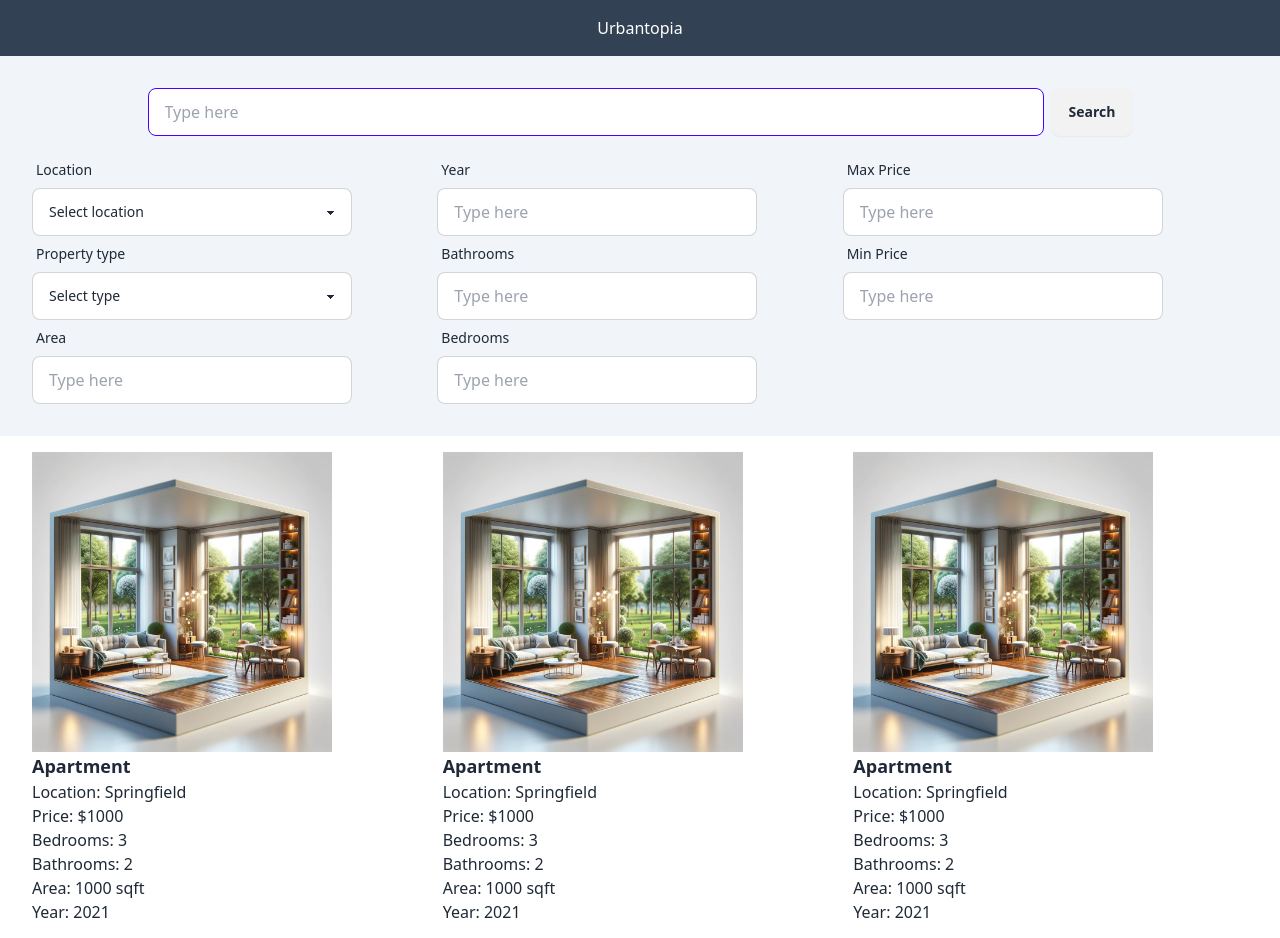
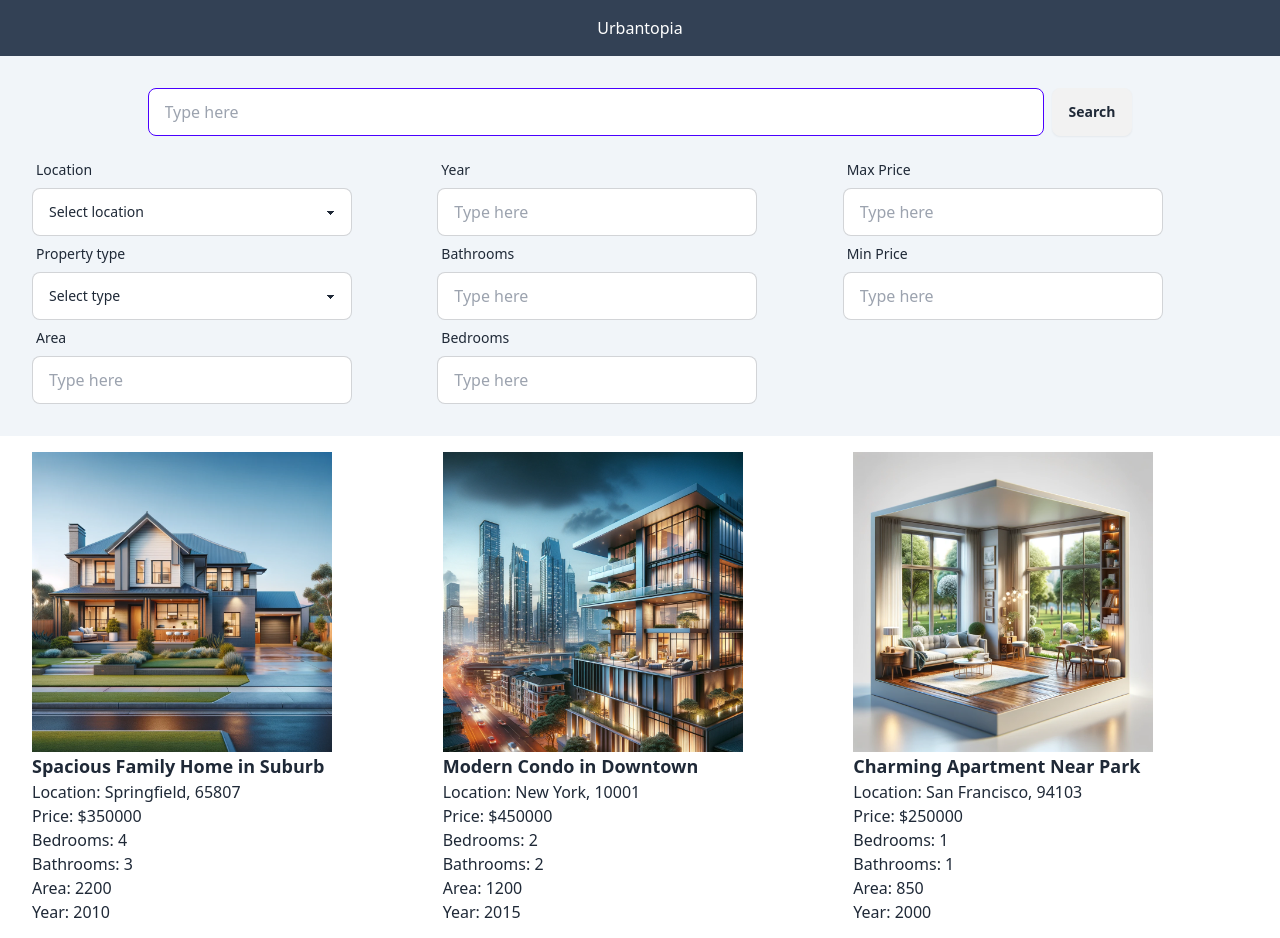
Before and after one commit to wendykr/urbantopia-app, a Next.js app: page /listings in a window 1280 px wide. Shown: the top 938 px of the page. Built offline with nearby package versions, Linux system fonts and the light colour scheme.

Commit message:
ref: map real ddata from fetch

```diff
--- a/src/components/ListingItem/ListingItem.jsx
+++ b/src/components/ListingItem/ListingItem.jsx
@@ -1,22 +1,22 @@
 import Image from "next/image";
 
-export default function ListingItem() {
+export default function ListingItem({ listing }) {
   return (
     <div>
       <Image
-        src="/images/apartment.webp"
+        src={listing.thumbnail_url}
         width={300}
         height={200}
-        alt="Apartment"
+        alt={listing.title}
       />
-      <h3 className="text-lg font-bold">Apartment</h3>
+      <h3 className="text-lg font-bold">{listing.title}</h3>
       <ul>
-        <li>Location: Springfield</li>
-        <li>Price: $1000</li>
-        <li>Bedrooms: 3</li>
-        <li>Bathrooms: 2</li>
-        <li>Area: 1000 sqft</li>
-        <li>Year: 2021</li>
+        <li>Location: {listing.location}</li>
+        <li>Price: ${listing.price}</li>
+        <li>Bedrooms: {listing.number_of_bedrooms}</li>
+        <li>Bathrooms: {listing.number_of_bathrooms}</li>
+        <li>Area: {listing.area}</li>
+        <li>Year: {listing.year_built}</li>
       </ul>
     </div>
   );
--- a/src/pages/listings/index.js
+++ b/src/pages/listings/index.js
@@ -3,8 +3,6 @@ import { useState, useEffect } from "react";
 import Header from "@/components/Header/Header";
 import ListingItem from "@/components/ListingItem/ListingItem";
 import SearchFilters from "@/components/SearchFilters/SearchFilters";
-
-const items = [1, 2, 3, 4, 5];
 
 const useListingsData = (filters) => {
   const [data, setData] = useState([]);
@@ -12,7 +10,7 @@ const useListingsData = (filters) => {
   const fetchData = async () => {
     const response = await fetch("/listings.json");
     const data = await response.json();
-    console.log(data);
+    setData(data);
   };
 
   useEffect(() => {
@@ -25,14 +23,13 @@ export default function SearchPage() {
   const [filters, setFilters] = useState({});
   const listings = useListingsData(filters);
 
-  console.log("listings", listings);
   return (
     <div>
       <Header />
       <SearchFilters setFilters={setFilters} />
       <div className="grid grid-cols-3 gap-4 px-8">
-        {items.map((item) => {
-          return <ListingItem key={item} />;
+        {listings.map((listing) => {
+          return <ListingItem key={listing.id} listing={listing} />;
         })}
       </div>
     </div>
```
